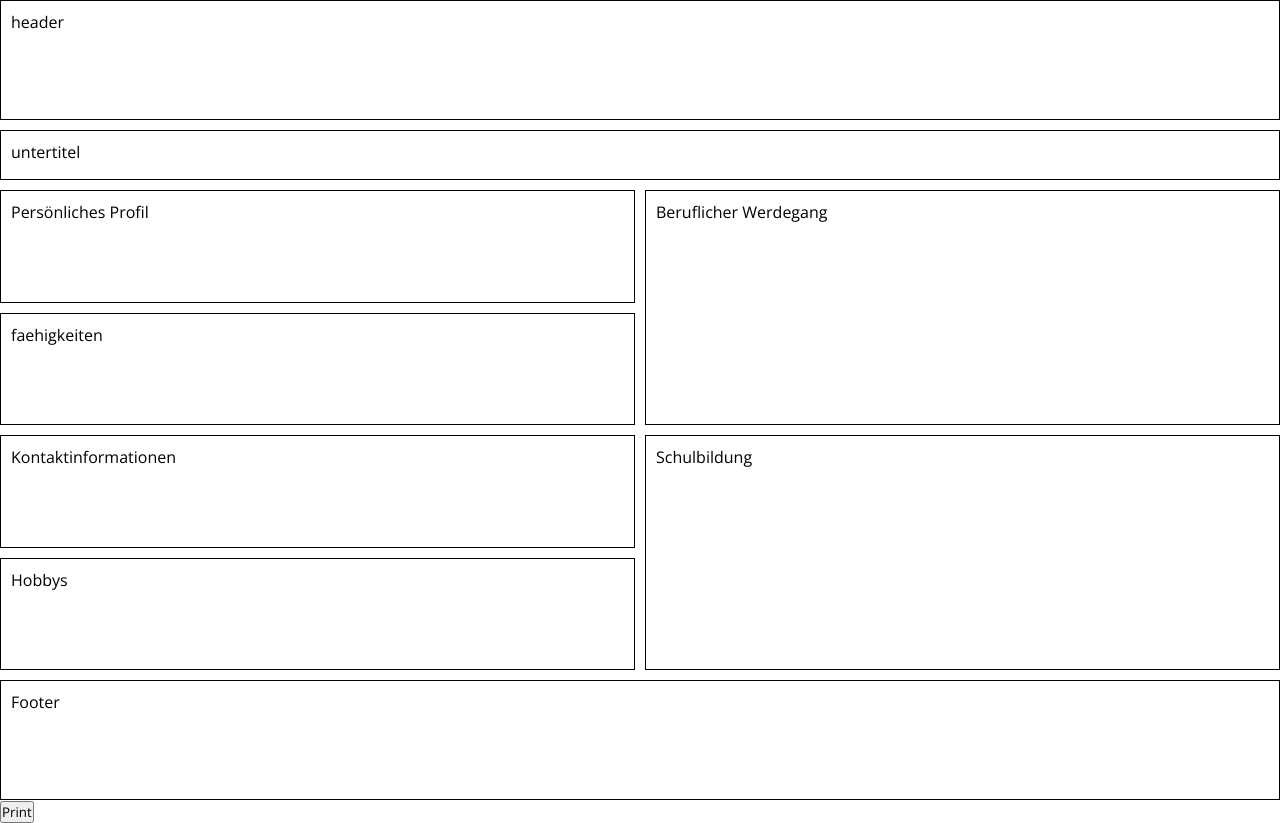
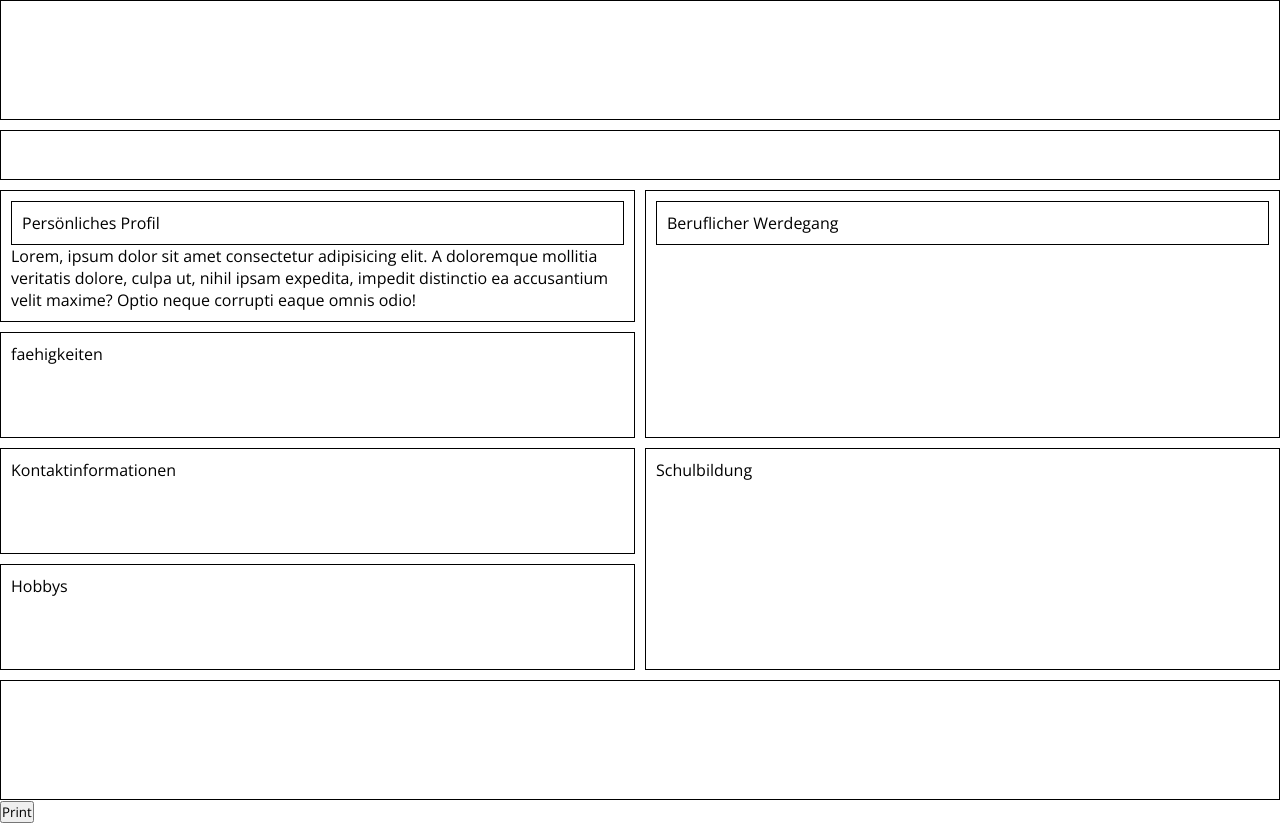
Before and after one commit to Jackeline-Matos/Lebenslauf, a React (Create React App) app in the folder lebenslauf/: page /templateeins in a window 1280 px wide. Built offline with nearby package versions, Linux system fonts and the light colour scheme.

Commit message:
conditionalRender

```diff
--- a/lebenslauf/src/components/TemplateEins.js
+++ b/lebenslauf/src/components/TemplateEins.js
@@ -47,15 +47,39 @@ const TemplateEins = () => {
         style={{ width: "100%", height: window.innerHeight }}
       >
         <div className="containerTemplateEins">
-          <div className="header">header</div>
-          <div className="untertitel">untertitel</div>
-          <div className="contentLinksTemplateEins">Persönliches Profil</div>
-          <div className="contentRechtsTemplateEins">Beruflicher Werdegang</div>
+          <div className="header">{user.vorname}</div>
+          <div className="untertitel">{user.stellen}</div>
+          <div className="contentLinksTemplateEins">
+            <div> Persönliches Profil</div>
+            <p>
+              Lorem, ipsum dolor sit amet consectetur adipisicing elit. A
+              doloremque mollitia veritatis dolore, culpa ut, nihil ipsam
+              expedita, impedit distinctio ea accusantium velit maxime? Optio
+              neque corrupti eaque omnis odio!
+            </p>
+          </div>
+          <div className="contentRechtsTemplateEins">
+            <div>Beruflicher Werdegang</div>
+            <ul>
+              {beruf.map((item) => (
+                <>
+                  {item.stellen.length > 1 ? (
+                    <>
+                      <li>{item.stellen} </li>{" "}
+                      <li>
+                        {item.unternehmen}- {item.start}-{item.end}
+                      </li>
+                    </>
+                  ) : null}
+                </>
+              ))}
+            </ul>
+          </div>
           <div className="faehigkeiten">faehigkeiten</div>{" "}
           <div className="kontaktinformationen">Kontaktinformationen</div>
           <div className="schulbildung">Schulbildung</div>
           <div className="hobbiesTemplateEins">Hobbys</div>
-          <div className="footerTemplateEins">Footer</div>
+          <div className="footerTemplateEins">{user.name}</div>
         </div>
         <button onClick={handlePrint}>Print</button>
       </div>
```
